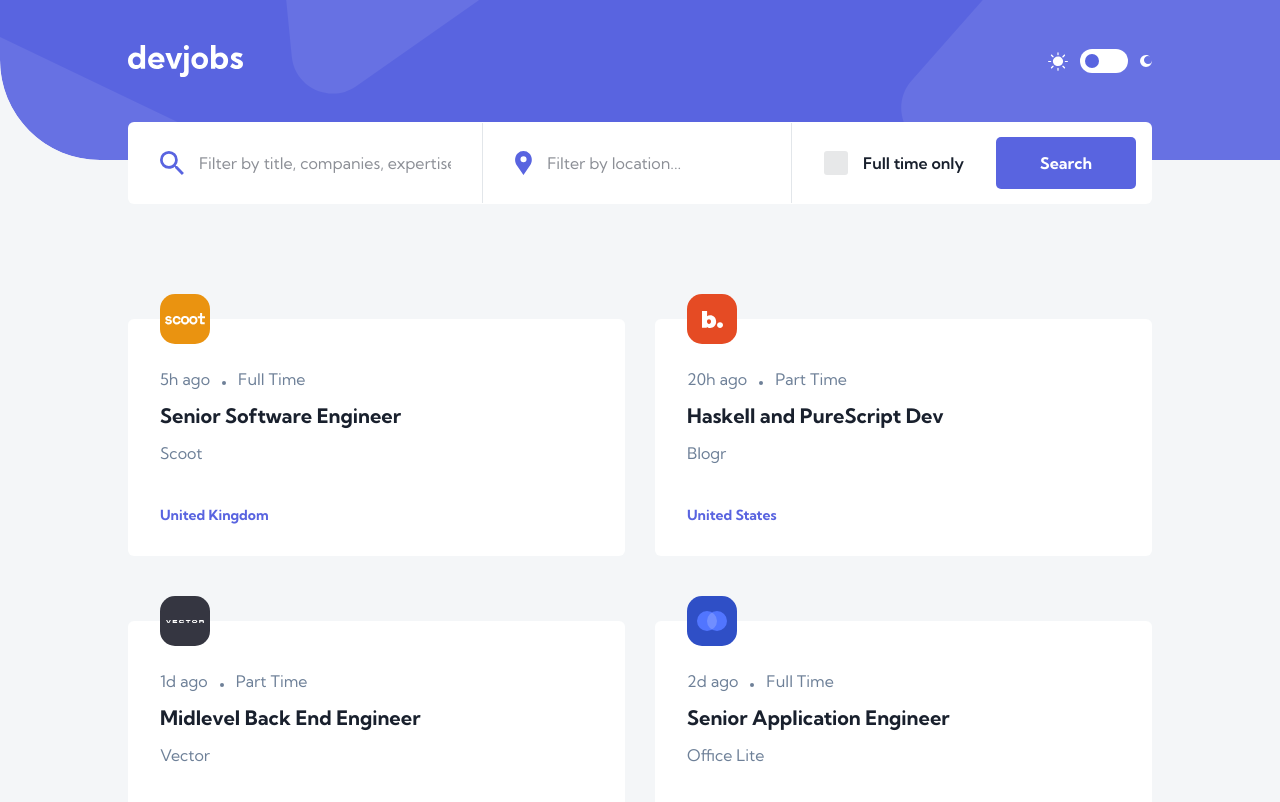
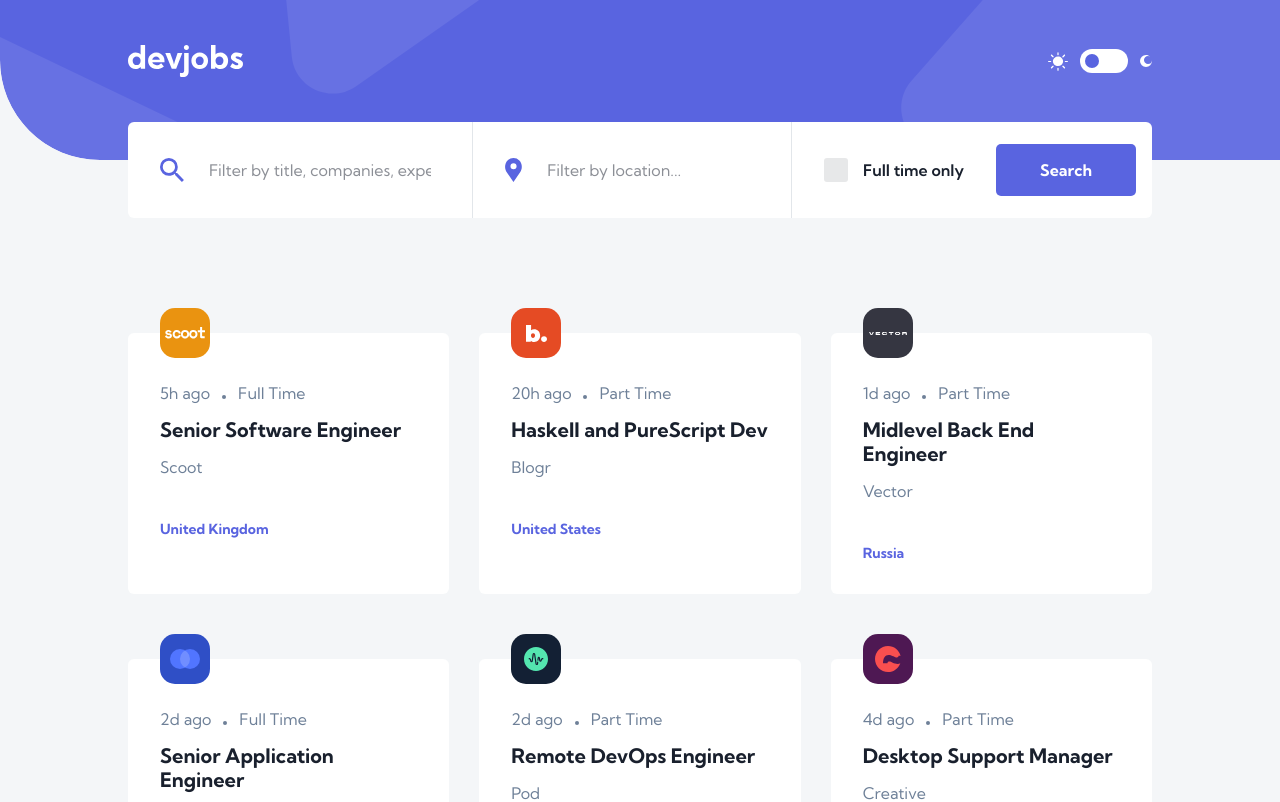
Before and after one commit to mcornale/devjobs-web-app, a React (Create React App) app: page / in a window 1280 px wide. Shown: the top 802 px of the page. Built offline with nearby package versions, Linux system fonts and the light colour scheme.

Commit message:
Add search bar funcionality

```diff
--- a/src/components/Header/Toggle.module.css
+++ b/src/components/Header/Toggle.module.css
@@ -11,6 +11,11 @@
   border-radius: var(--border-radius-m);
   position: relative;
   background-color: var(--color-white);
+  transition: 0.2s linear;
+}
+
+.toggleButton:active {
+  transform: scale(0.9);
 }
 
 .toggleButton::before {
--- a/src/components/Main/JobsList.js
+++ b/src/components/Main/JobsList.js
@@ -1,18 +1,69 @@
+import { useContext } from 'react';
 import jobsData from '../../assets/data.json';
 import Button from '../UI/Button';
 import Job from './JobCard';
+import { JobsContext } from '../../store/JobsContextProvider';
+import includesText from '../../helpers/includesText';
 
-import styles from './JobList.module.css';
+import styles from './JobsList.module.css';
 
 const JobsList = () => {
+  const {
+    filterByInfos,
+    filterByLocation,
+    fullTimeOnly,
+    numOfJobsToShow,
+    updateNumOfJobsToShow,
+  } = useContext(JobsContext);
+
+  const filteredJobsData = jobsData.filter((jobData) => {
+    let isFoundWithInfos = false;
+    let isFoundWithLocation = false;
+    let isFoundWithFullTime = false;
+
+    if (filterByInfos)
+      isFoundWithInfos =
+        includesText(jobData.company, filterByInfos) ||
+        includesText(jobData.position, filterByInfos);
+    if (filterByLocation)
+      isFoundWithLocation = includesText(jobData.location, filterByLocation);
+    if (fullTimeOnly)
+      isFoundWithFullTime = includesText(jobData.contract, 'Full Time');
+
+    if (filterByInfos && filterByLocation && fullTimeOnly)
+      return isFoundWithInfos && isFoundWithLocation && isFoundWithFullTime;
+
+    if (filterByInfos && filterByLocation)
+      return isFoundWithInfos && isFoundWithLocation;
+
+    if (filterByInfos && fullTimeOnly)
+      return isFoundWithInfos && isFoundWithFullTime;
+
+    if (filterByLocation && fullTimeOnly)
+      return isFoundWithLocation && isFoundWithFullTime;
+
+    if (filterByInfos) return isFoundWithInfos;
+    if (filterByLocation) return isFoundWithLocation;
+    if (fullTimeOnly) return isFoundWithFullTime;
+
+    return true;
+  });
+
+  const numOfFilteredJobs = filteredJobsData.length;
+
   return (
     <>
       <section className={styles.jobsGrid}>
-        {jobsData.map((jobData) => (
-          <Job key={jobData.id} {...jobData} />
-        ))}
+        {filteredJobsData.map(
+          (jobData, index) =>
+            index < numOfJobsToShow && <Job key={jobData.id} {...jobData} />
+        )}
       </section>
-      <Button primary>Load more</Button>
+      {numOfJobsToShow < numOfFilteredJobs && (
+        <Button onClick={updateNumOfJobsToShow} primary>
+          Load more
+        </Button>
+      )}
     </>
   );
 };
--- a/src/components/Main/JobList.module.css
+++ b/src/components/Main/JobsList.module.css
@@ -1,6 +1,6 @@
 .jobsGrid {
   display: grid;
-  grid-template-columns: repeat(auto-fit, minmax(35rem, 1fr));
+  grid-template-columns: repeat(3, 1fr);
   gap: 3rem;
   padding: 8rem 0 6rem;
   width: 100%;
--- a/src/components/Main/SearchBar.js
+++ b/src/components/Main/SearchBar.js
@@ -1,17 +1,44 @@
+import { useContext, useRef } from 'react';
 import Button from '../UI/Button';
 import Checkbox from '../UI/Checkbox';
 import Input from '../UI/Input';
 import styles from './SearchBar.module.css';
+import { JobsContext } from '../../store/JobsContextProvider';
 
 const SearchBar = () => {
+  const { updateFilterParams } = useContext(JobsContext);
+
+  const filterByInfosInput = useRef();
+  const filterByLocationInput = useRef();
+  const fullTimeOnlyInput = useRef();
+
+  const submitSearchHandler = (e) => {
+    e.preventDefault();
+
+    updateFilterParams(
+      filterByInfosInput.current.value,
+      filterByLocationInput.current.value,
+      fullTimeOnlyInput.current.checked
+    );
+  };
+
   return (
-    <form className={styles.searchBar}>
+    <form onSubmit={submitSearchHandler} className={styles.searchBar}>
       <Input
         id='filterByInfos'
         placeholder='Filter by title, companies, expertise...'
+        ref={filterByInfosInput}
       />
-      <Input id='filterByLocation' placeholder='Filter by location...' />
-      <Checkbox id='filterByFullTime' text='Full time only' />
+      <Input
+        id='filterByLocation'
+        placeholder='Filter by location...'
+        ref={filterByLocationInput}
+      />
+      <Checkbox
+        id='filterByFullTime'
+        text='Full time only'
+        ref={fullTimeOnlyInput}
+      />
       <Button primary>Search</Button>
     </form>
   );
--- a/src/components/UI/Button.js
+++ b/src/components/UI/Button.js
@@ -3,6 +3,7 @@ import styles from './Button.module.css';
 const Button = (props) => {
   return (
     <button
+      onClick={props.onClick}
       className={`${styles.button} ${
         props.primary ? styles.buttonPrimary : styles.buttonSecondary
       }`}
--- a/src/components/UI/Checkbox.js
+++ b/src/components/UI/Checkbox.js
@@ -1,17 +1,19 @@
+import { forwardRef } from 'react';
 import styles from './Checkbox.module.css';
 
-const Checkbox = (props) => {
+const Checkbox = forwardRef((props, ref) => {
   return (
     <label className={styles.checkboxLabel} htmlFor={props.id}>
       <input
         id={props.id}
         className={styles.checkboxDefaultInput}
         type='checkbox'
+        ref={ref}
       />
       <span className={styles.checkboxCustomInput}></span>
       {props.text}
     </label>
   );
-};
+});
 
 export default Checkbox;
--- a/src/components/UI/Input.js
+++ b/src/components/UI/Input.js
@@ -2,8 +2,9 @@ import searchIconSrc from '../../assets/desktop/icon-search.svg';
 import locationIconSrc from '../../assets/desktop/icon-location.svg';
 
 import styles from './Input.module.css';
+import { forwardRef } from 'react';
 
-const Input = (props) => {
+const Input = forwardRef((props, ref) => {
   return (
     <label className={styles.inputLabel} htmlFor={props.id}>
       <img
@@ -15,9 +16,10 @@ const Input = (props) => {
         id={props.id}
         type='text'
         placeholder={props.placeholder}
+        ref={ref}
       />
     </label>
   );
-};
+});
 
 export default Input;
--- a/src/components/UI/Input.module.css
+++ b/src/components/UI/Input.module.css
@@ -29,6 +29,8 @@
   flex-grow: 1;
   font-size: var(--font-size-body);
   color: var(--color-text);
+  padding: 1rem;
+  border-radius: var(--border-radius-xs);
 }
 
 .inputField::placeholder {
--- /dev/null
+++ b/src/helpers/includesText.js
@@ -0,0 +1,8 @@
+const includesText = (str1, str2) => {
+  str1 = str1.trim().toLowerCase();
+  str2 = str2.trim().toLowerCase();
+
+  return str1.includes(str2);
+};
+
+export default includesText;
--- a/src/index.js
+++ b/src/index.js
@@ -3,10 +3,13 @@ import ReactDOM from 'react-dom';
 
 import App from './App';
 import './index.css';
+import JobsContextProvider from './store/JobsContextProvider';
 
 ReactDOM.render(
   <React.StrictMode>
-    <App />
+    <JobsContextProvider>
+      <App />
+    </JobsContextProvider>
   </React.StrictMode>,
   document.getElementById('root')
 );
--- /dev/null
+++ b/src/store/JobsContextProvider.js
@@ -0,0 +1,57 @@
+import { createContext, useState } from 'react';
+
+const JobsContext = createContext();
+
+const initialContextValue = {
+  filterByInfos: '',
+  filterByLocation: '',
+  fullTimeOnly: false,
+  numOfJobsToShow: 9,
+};
+
+const JobsContextProvider = (props) => {
+  const [filterByInfos, setFilterByInfos] = useState(
+    initialContextValue.filterByInfos
+  );
+  const [filterByLocation, setFilterByLocation] = useState(
+    initialContextValue.filterByLocation
+  );
+  const [fullTimeOnly, setFullTimeOnly] = useState(
+    initialContextValue.fullTimeOnly
+  );
+  const [numOfJobsToShow, setNumOfJobsToShow] = useState(
+    initialContextValue.numOfJobsToShow
+  );
+
+  const updateFilterParams = (
+    filterByInfosValue,
+    filterByLocationValue,
+    isFullTimeOnlyChecked
+  ) => {
+    setFilterByInfos(filterByInfosValue);
+    setFilterByLocation(filterByLocationValue);
+    setFullTimeOnly(isFullTimeOnlyChecked);
+  };
+
+  const updateNumOfJobsToShow = () => {
+    setNumOfJobsToShow((prevNumOfJobsToShow) => prevNumOfJobsToShow + 9);
+  };
+
+  const contextValue = {
+    filterByInfos,
+    filterByLocation,
+    fullTimeOnly,
+    numOfJobsToShow,
+    updateFilterParams,
+    updateNumOfJobsToShow,
+  };
+
+  return (
+    <JobsContext.Provider value={contextValue}>
+      {props.children}
+    </JobsContext.Provider>
+  );
+};
+
+export { JobsContext };
+export default JobsContextProvider;
```
